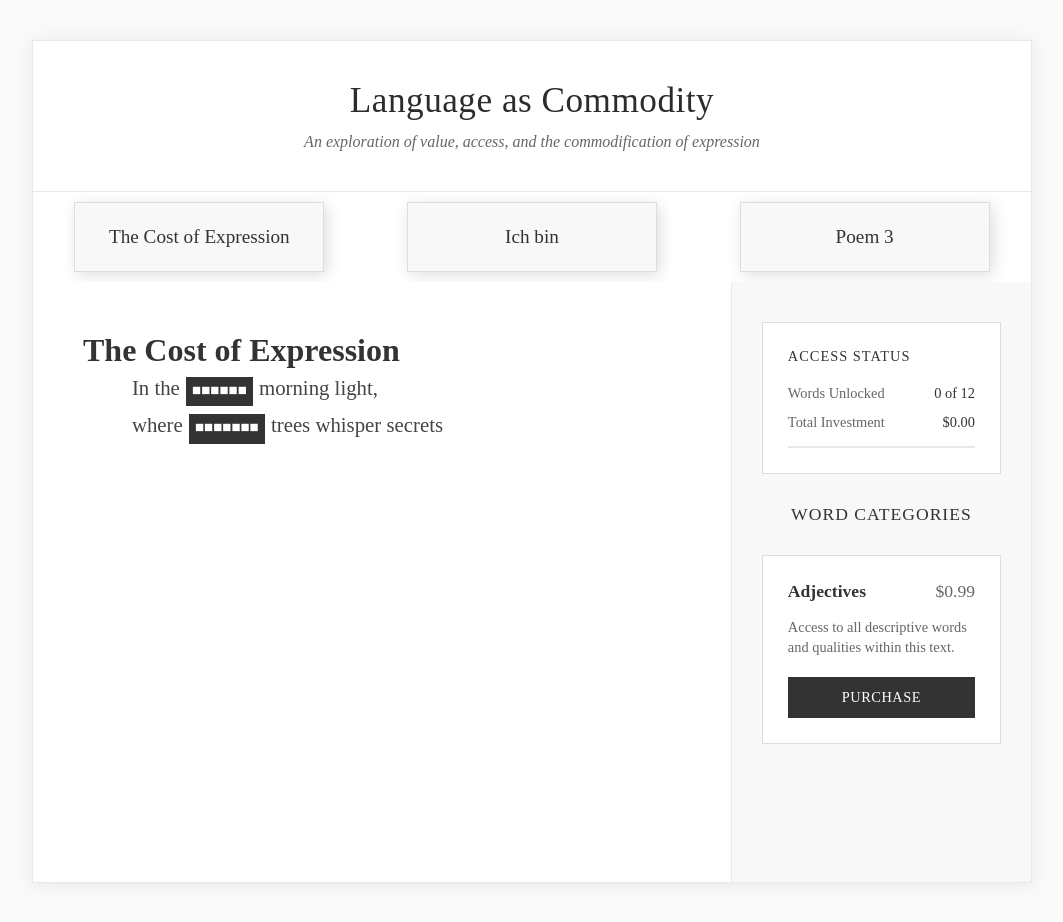
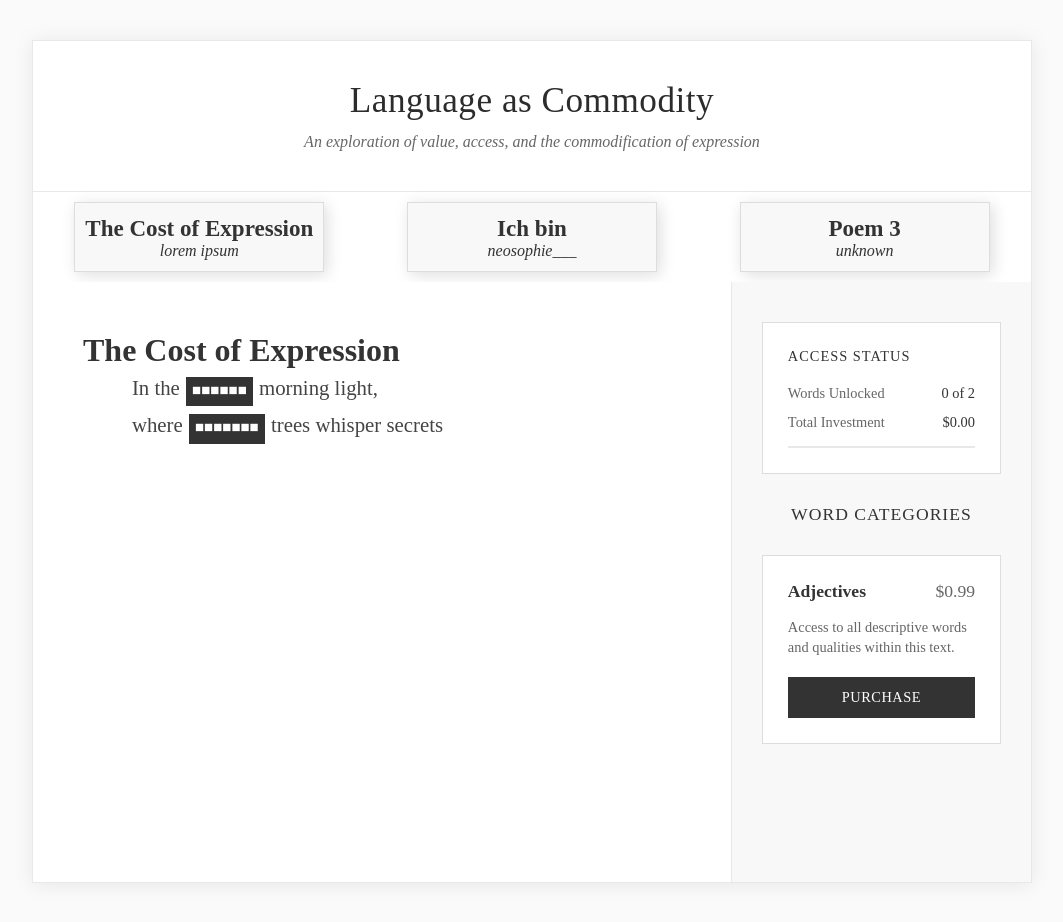
Before and after one commit to philintheattic/richtext, a plain HTML site: page poem.html in a window 1280 px wide. Shown: the whole page, without its empty margins (108-1171 px from the left). Drawn offline with Linux system fonts and the light colour scheme.

Commit message:
added word count

```diff
--- a/css/base.css
+++ b/css/base.css
@@ -85,7 +85,18 @@ body {
     display: flex;
     justify-content: center;
     align-items: center;
+    flex-direction: column;
     font-size: larger;
+}
+
+.poem-card-title {
+    font-size: larger;
+    font-weight: bold;
+}
+
+.poem-card-author {
+    font-size: smaller;
+    font-style: italic;
 }
 
 .poem-title {
--- a/js/render.js
+++ b/js/render.js
@@ -23,3 +23,15 @@ export function renderPoem(poem, container, isUnlocked = () => true) {
     }
 
 }
+
+export function lockableWords(poem) {
+    return poem.lines.flat().filter(piece => typeof piece !== 'string');
+}
+
+export function countWords(poem) {
+    return lockableWords(poem).length;
+}
+
+export function countUnlocked(poem, isUnlocked) {
+    return lockableWords(poem).filter(word => isUnlocked(word.t)).length;
+}
--- a/poem.html
+++ b/poem.html
@@ -16,17 +16,20 @@
         <div class="poem-select-grid">
             <div class="poem-card" onclick="addParam('p', 'cost-of-expression')">
                 <div class="poem-card-contents">
-                    The Cost of Expression
+                    <p class="poem-card-title">The Cost of Expression</p>
+                    <p clasS="poem-card-author">lorem ipsum</p>
                 </div>
             </div>
             <div class="poem-card" onclick="addParam('p', 'ich-bin')">
                 <div class="poem-card-contents">
-                    Ich bin
+                    <p class="poem-card-title">Ich bin</p>
+                    <p class="poem-card-author">neosophie___</p>
                 </div>
             </div>
             <div class="poem-card" onclick="addParam('p', 'poem-3')">
                 <div class="poem-card-contents">
-                    Poem 3
+                    <p class="poem-card-title">Poem 3</p>
+                    <p class="poem-card-author">unknown</p>
                 </div>
             </div>
         </div>
@@ -77,7 +80,7 @@
         }
     </script>
     <script type="module">
-        import { loadPoem, renderPoem } from './js/render.js';
+        import { loadPoem, renderPoem, lockableWords, countWords, countUnlocked } from './js/render.js';
         import { has, grant } from './js/store.js';
         window.grant = grant;
 
@@ -85,6 +88,14 @@
         const poem = await loadPoem(slug);
         document.getElementById('title').textContent = poem.title;
         renderPoem(poem, document.getElementById('poem'), type => has(slug, type));
+
+        // count words of poem
+        const isUnlocked = type => has(slug, type);
+        const total = countWords(poem);
+        const open = countUnlocked(poem, isUnlocked);
+
+        document.getElementById('unlockedCount').textContent = `${open} of ${total}`;
+        document.getElementById('progressFill').style.width = `${(open / total) * 100}%`;
     </script>
 </body>
 </html>
--- a/poems/ich-bin.json
+++ b/poems/ich-bin.json
@@ -3,6 +3,8 @@
     "title": "Ich bin",
     "prices": {"noun": 0.99},
     "lines": [
+        ["by neosophie___"],
+        [""],
         [{"t":"noun","w":"Füße"}, ", die laufen und"],
         [{"t":"noun","w":"Knie"}, ", die knicken;"],
         [{"t":"noun","w":"Waden"}, ", die halten und"],
```
